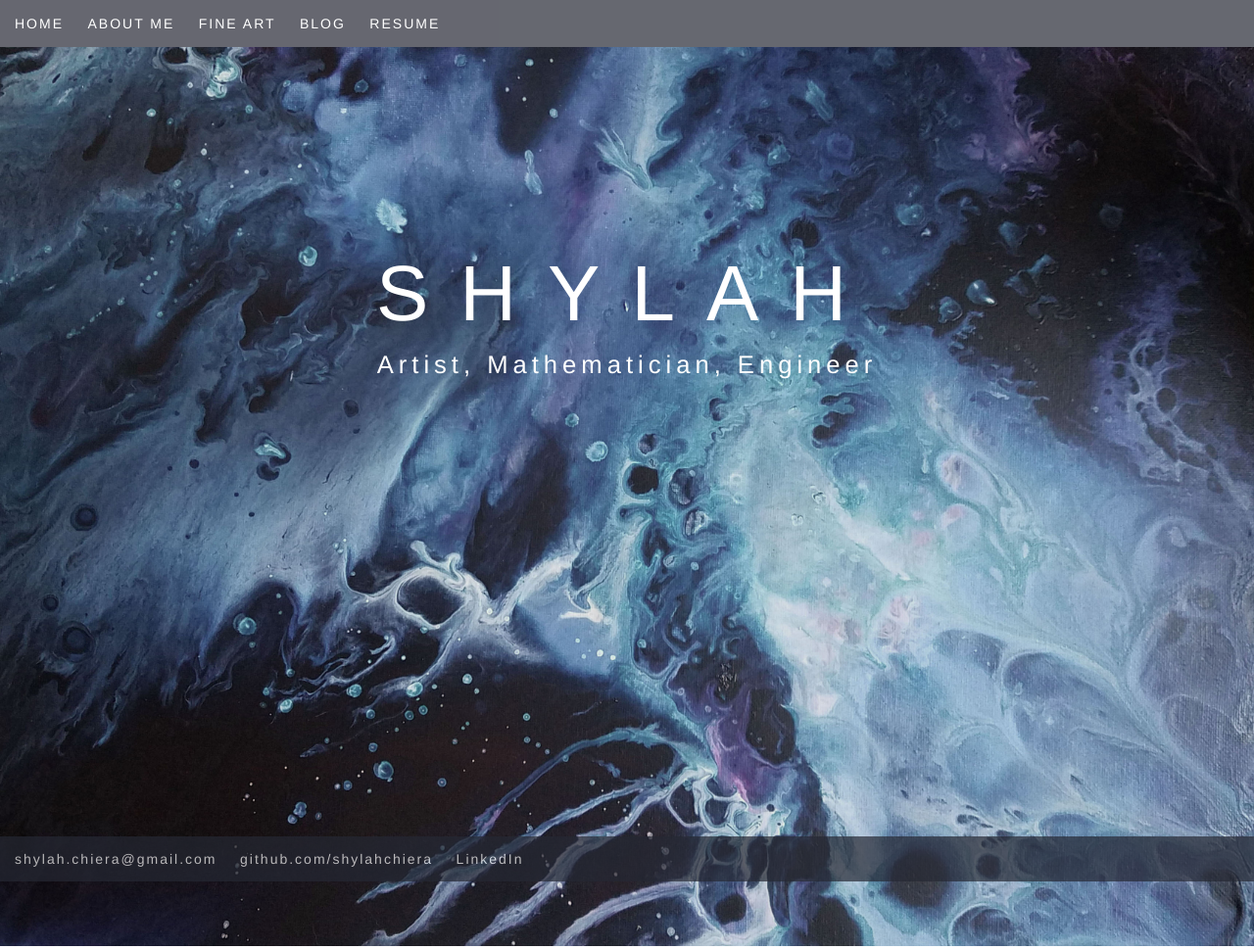
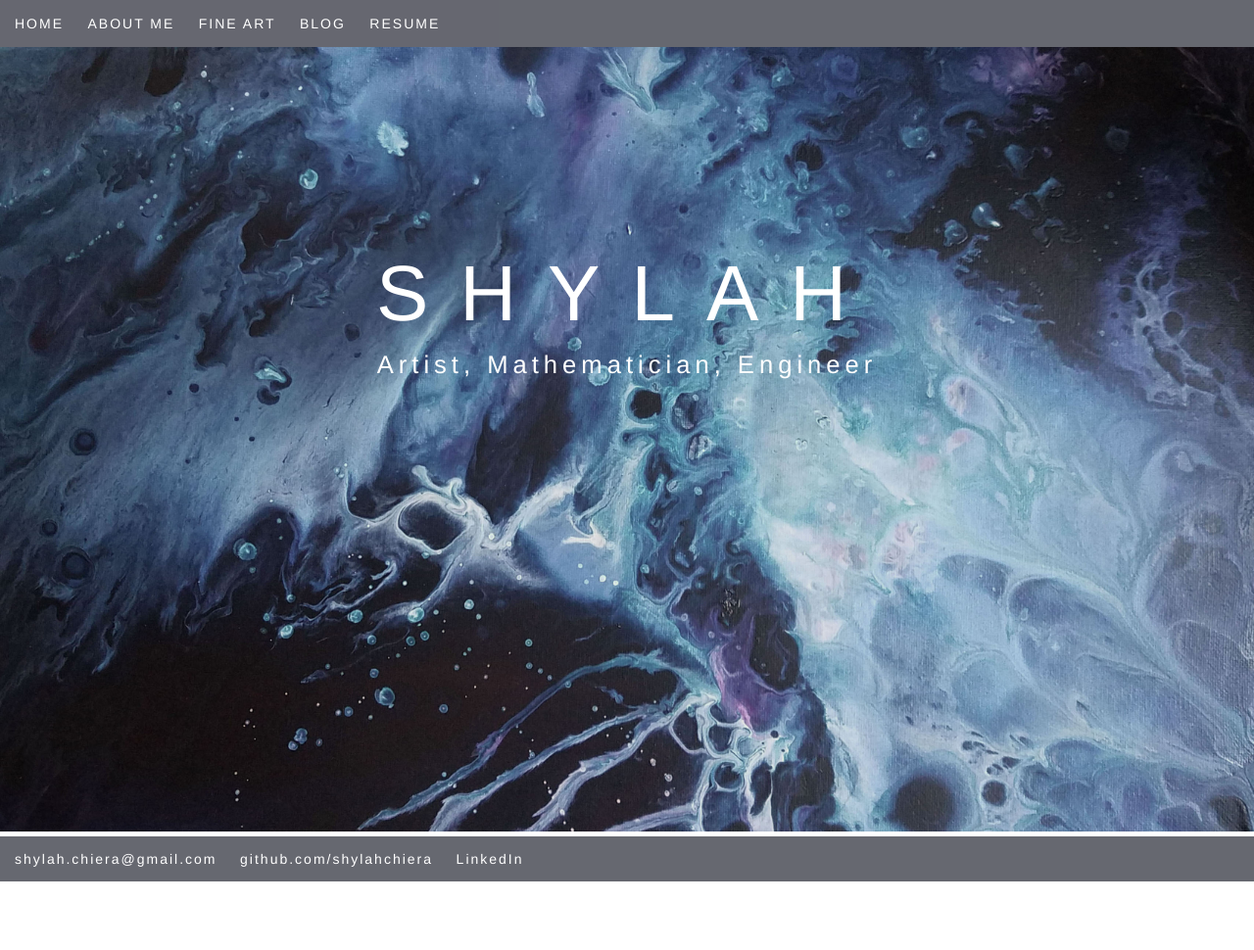
Before and after one commit to ShylahChiera/ShylahChiera.github.io, a Jekyll site: the page built from index.html, in a window 1280 px wide. Shown: the whole page at 98% size. Built offline with Jekyll 4.4.1, drawn with Linux system fonts in a browser that asks for light colours; after the commit the page ends 900 px from its top, so only the background shows below that.

Commit message:
adjust img to viewport height

```diff
--- a/css/main.css
+++ b/css/main.css
@@ -88,7 +88,6 @@ p {
     margin-right: 50px;
 }
 footer {
-    /*border-top: 1px solid #d5d5d5;*/
     font-size: .8em;
     position: fixed;
     width: 100%;
@@ -107,5 +106,7 @@ ul.posts li {
 img {
     position: relative;
     width: 100%;
+    height: 89vh;
+    object-fit: cover;
 
 }
```
Also changed, not shown: sources/verge_1.jpg.
